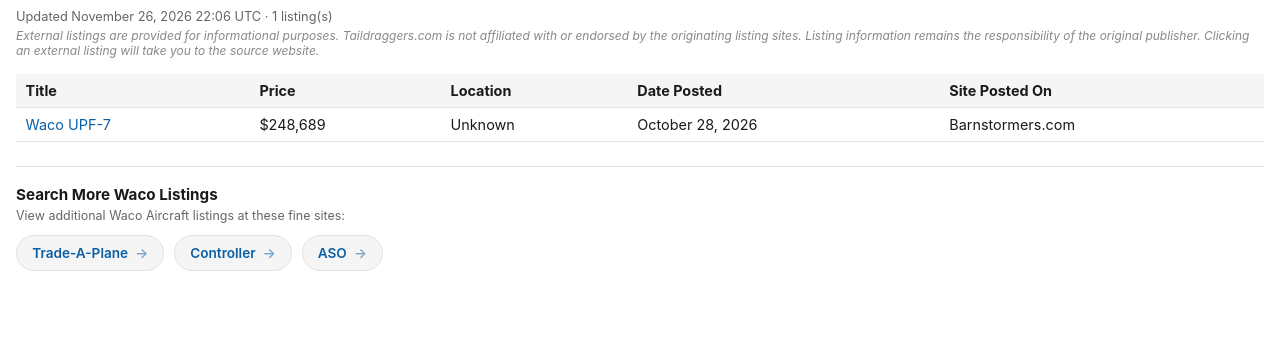
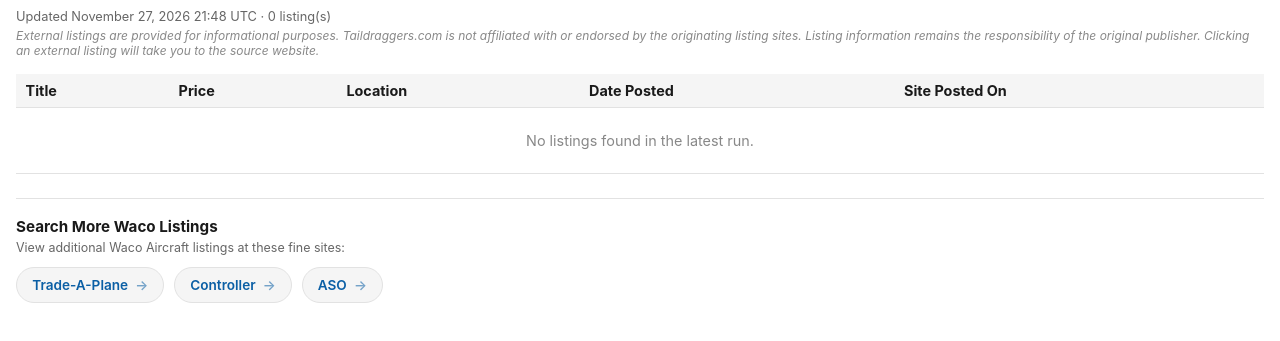
Before and after one commit to taildraggers/waco, a plain HTML site: page docs/index.html in a window 1280 px wide. Shown: the part 43-384 px from the top of the page. Drawn offline with Linux system fonts and the light colour scheme.

Commit message:
Update Waco listings (2026-11-27)

```diff
--- a/docs/index.html
+++ b/docs/index.html
@@ -76,14 +76,14 @@
 </head>
 <body>
   <h1>Other Waco Ads on the Web</h1>
-  <div class="updated">Updated November 26, 2026 22:06 UTC &middot; 1 listing(s)</div>
+  <div class="updated">Updated November 27, 2026 21:48 UTC &middot; 0 listing(s)</div>
   <div class="disclaimer">External listings are provided for informational purposes. Taildraggers.com is not affiliated with or endorsed by the originating listing sites. Listing information remains the responsibility of the original publisher. Clicking an external listing will take you to the source website.</div>
   <table>
     <thead>
       <tr><th>Title</th><th>Price</th><th>Location</th><th>Date Posted</th><th>Site Posted On</th></tr>
     </thead>
     <tbody>
-        <tr><td><a href="https://www.barnstormers.com/classified-2033052-WACO-UPF-7.html" target="_blank" rel="noopener noreferrer">Waco UPF-7</a></td><td>$248,689</td><td>Unknown</td><td>October 28, 2026</td><td>Barnstormers.com</td></tr>
+        <tr><td colspan="5" class="empty">No listings found in the latest run.</td></tr>
     </tbody>
   </table>
   <div class="more-resources">
```
